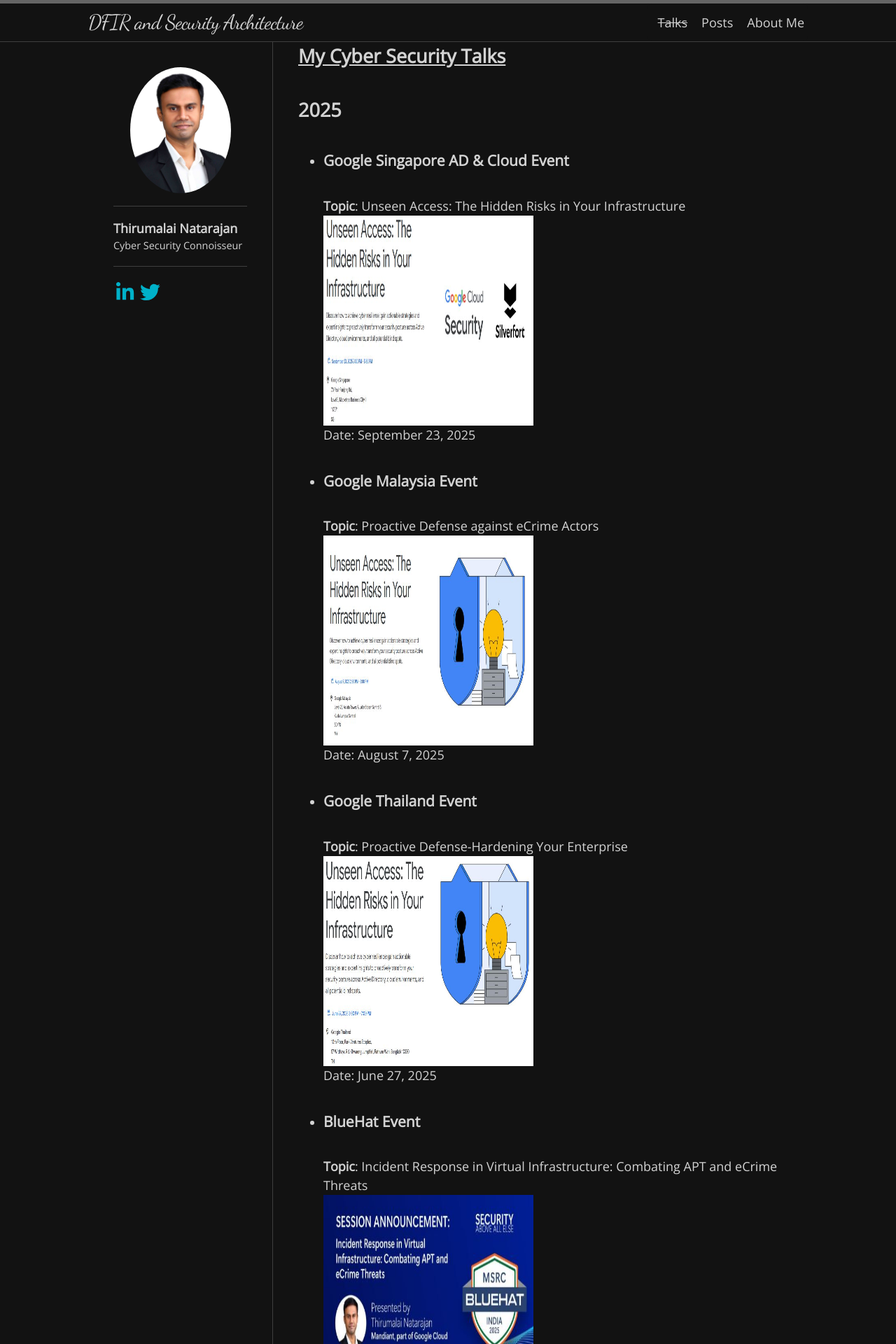
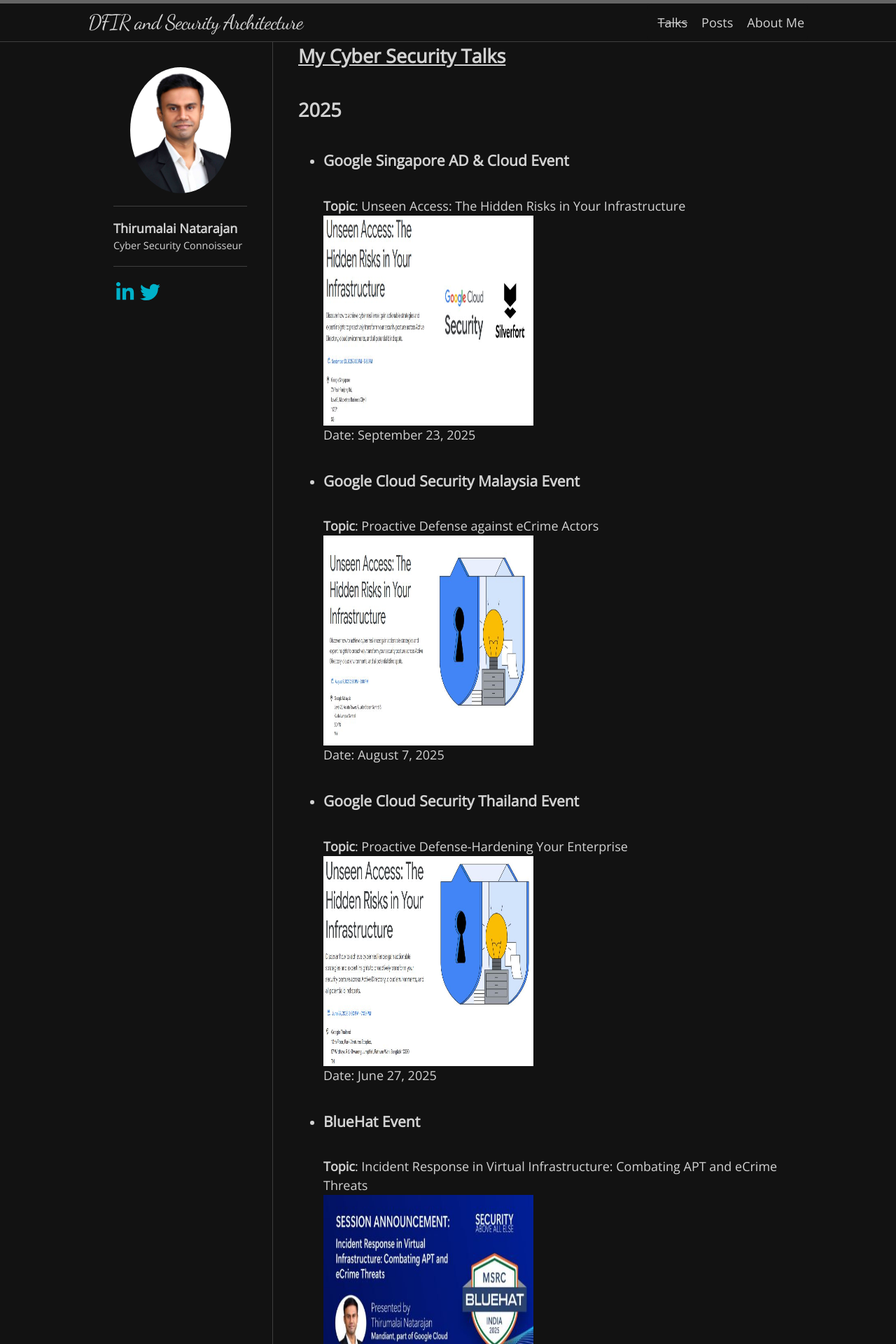
Before and after one commit to Th1ru-M/th1ru-m.github.io, a Jekyll site: the page built from talks.md, in a window 1280 px wide. Shown: the top 1920 px of the page at 70% size. Built offline with Jekyll 4.4.1, drawn with Linux system fonts in a browser that asks for light colours; nearby versions of some CDN libraries; some web fonts are replaced.

Commit message:
Update talks.md

```diff
--- a/talks.md
+++ b/talks.md
@@ -12,13 +12,13 @@ permalink: /talks/
 <img src="/image/GoogleSingapore.JPG" width="300" height="300" />
 Date: September 23, 2025
 
-- ### **Google Malaysia Event**
+- ### **Google Cloud Security Malaysia Event**
 **Topic**: Proactive Defense against eCrime Actors
 <img src="/image/GoogleMalaysia.JPG" width="300" height="300" />
 Date: August 7, 2025
 
 
-- ### **Google Thailand Event**
+- ### **Google Cloud Security Thailand Event**
 **Topic**: Proactive Defense-Hardening Your Enterprise
 <img src="/image/GoogleThailand.JPG" width="300" height="300" />
 Date: June 27, 2025
```
